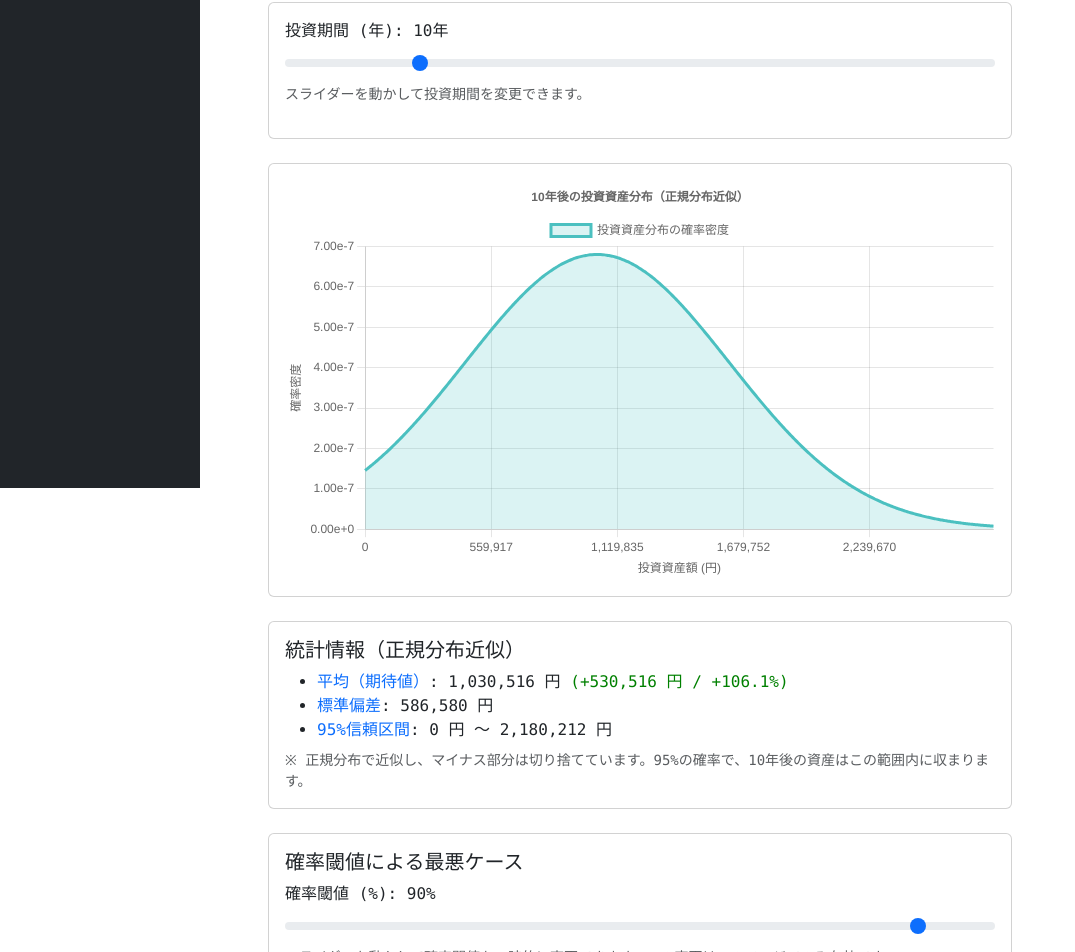
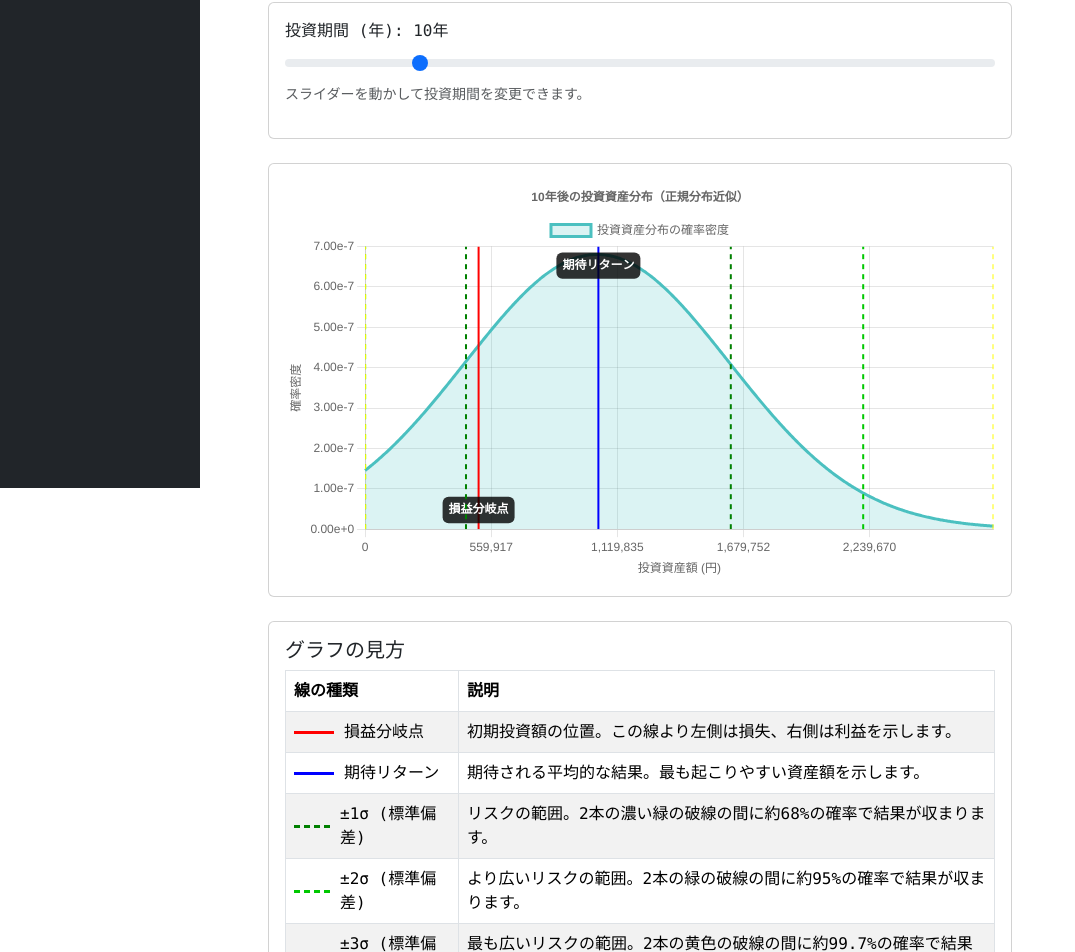
Before and after one commit to osawa-koki/investment-good-sleep-line, a Next.js app: page /distribution in a window 1280 px wide. Shown: the part 312-1264 px from the top of the page, without its empty margins (0-1075 px from the left). Built offline with nearby package versions, Linux system fonts and the light colour scheme.

Commit message:
損益分岐点を描く

```diff
--- a/app/distribution/page.tsx
+++ b/app/distribution/page.tsx
@@ -14,6 +14,7 @@ import {
   Legend,
   Filler
 } from 'chart.js'
+import annotationPlugin from 'chartjs-plugin-annotation'
 import { Line } from 'react-chartjs-2'
 
 import { useSettings } from '@/contexts/SettingsContext'
@@ -33,7 +34,8 @@ ChartJS.register(
   Title,
   Tooltip,
   Legend,
-  Filler
+  Filler,
+  annotationPlugin
 )
 
 export default function DistributionPage (): React.JSX.Element {
@@ -61,6 +63,24 @@ export default function DistributionPage (): React.JSX.Element {
     return generateNormalDistributionData(mean, stdDev, 300, 3)
   }, [mean, stdDev])
 
+  // 損益分岐点（初期投資額）のインデックスを見つける
+  const breakEvenIndex = distributionData.findIndex(d => d.x >= investmentAmount)
+
+  // 期待リターン（平均値）のインデックスを見つける
+  const expectedReturnIndex = distributionData.findIndex(d => d.x >= mean)
+
+  // ±1σのインデックスを見つける
+  const plusOneSigmaIndex = distributionData.findIndex(d => d.x >= mean + stdDev)
+  const minusOneSigmaIndex = distributionData.findIndex(d => d.x >= mean - stdDev)
+
+  // ±2σのインデックスを見つける
+  const plusTwoSigmaIndex = distributionData.findIndex(d => d.x >= mean + 2 * stdDev)
+  const minusTwoSigmaIndex = distributionData.findIndex(d => d.x >= mean - 2 * stdDev)
+
+  // ±3σのインデックスを見つける
+  const plusThreeSigmaIndex = distributionData.findIndex(d => d.x >= mean + 3 * stdDev)
+  const minusThreeSigmaIndex = distributionData.findIndex(d => d.x >= mean - 3 * stdDev)
+
   // Chart.js用のデータ形式に変換
   const chartData = {
     labels: distributionData.map(d => d.x.toFixed(0)),
@@ -87,6 +107,100 @@ export default function DistributionPage (): React.JSX.Element {
       title: {
         display: true,
         text: `${years}年後の投資資産分布（正規分布近似）`
+      },
+      annotation: {
+        annotations: {
+          breakEvenLine: {
+            type: 'line' as const,
+            xMin: breakEvenIndex,
+            xMax: breakEvenIndex,
+            borderColor: 'rgb(255, 0, 0)',
+            borderWidth: 2,
+            label: {
+              display: true,
+              content: '損益分岐点',
+              position: 'start' as const
+            }
+          },
+          expectedReturnLine: {
+            type: 'line' as const,
+            xMin: expectedReturnIndex,
+            xMax: expectedReturnIndex,
+            borderColor: 'rgb(0, 0, 255)',
+            borderWidth: 2,
+            label: {
+              display: true,
+              content: '期待リターン',
+              position: 'end' as const
+            }
+          },
+          plusOneSigmaLine: {
+            type: 'line' as const,
+            xMin: plusOneSigmaIndex,
+            xMax: plusOneSigmaIndex,
+            borderColor: 'rgb(0, 128, 0)',
+            borderWidth: 2,
+            borderDash: [5, 5],
+            label: {
+              display: false
+            }
+          },
+          minusOneSigmaLine: {
+            type: 'line' as const,
+            xMin: minusOneSigmaIndex,
+            xMax: minusOneSigmaIndex,
+            borderColor: 'rgb(0, 128, 0)',
+            borderWidth: 2,
+            borderDash: [5, 5],
+            label: {
+              display: false
+            }
+          },
+          plusTwoSigmaLine: {
+            type: 'line' as const,
+            xMin: plusTwoSigmaIndex,
+            xMax: plusTwoSigmaIndex,
+            borderColor: 'rgb(0, 200, 0)',
+            borderWidth: 2,
+            borderDash: [5, 5],
+            label: {
+              display: false
+            }
+          },
+          minusTwoSigmaLine: {
+            type: 'line' as const,
+            xMin: minusTwoSigmaIndex,
+            xMax: minusTwoSigmaIndex,
+            borderColor: 'rgb(0, 200, 0)',
+            borderWidth: 2,
+            borderDash: [5, 5],
+            label: {
+              display: false
+            }
+          },
+          plusThreeSigmaLine: {
+            type: 'line' as const,
+            xMin: plusThreeSigmaIndex,
+            xMax: plusThreeSigmaIndex,
+            borderColor: 'rgb(255, 255, 0)',
+            borderWidth: 2,
+            borderDash: [5, 5],
+            label: {
+              display: false
+            }
+          },
+          minusThreeSigmaLine: {
+            type: 'line' as const,
+            xMin: minusThreeSigmaIndex,
+            xMax: minusThreeSigmaIndex,
+            borderColor: 'rgb(255, 255, 0)',
+            borderWidth: 2,
+            borderDash: [5, 5],
+            label: {
+              display: false
+            }
+          }
+        }
       },
       tooltip: {
         callbacks: {
@@ -217,6 +331,95 @@ export default function DistributionPage (): React.JSX.Element {
 
       <Card className="mb-4">
         <Card.Body>
+          <h5>グラフの見方</h5>
+          <Table striped bordered>
+            <thead>
+              <tr>
+                <th>線の種類</th>
+                <th>説明</th>
+              </tr>
+            </thead>
+            <tbody>
+              <tr>
+                <td>
+                  <div style={{ display: 'flex', alignItems: 'center' }}>
+                    <div style={{
+                      width: '40px',
+                      height: '3px',
+                      backgroundColor: 'rgb(255, 0, 0)',
+                      marginRight: '10px'
+                    }}></div>
+                    損益分岐点
+                  </div>
+                </td>
+                <td>初期投資額の位置。この線より左側は損失、右側は利益を示します。</td>
+              </tr>
+              <tr>
+                <td>
+                  <div style={{ display: 'flex', alignItems: 'center' }}>
+                    <div style={{
+                      width: '40px',
+                      height: '3px',
+                      backgroundColor: 'rgb(0, 0, 255)',
+                      marginRight: '10px'
+                    }}></div>
+                    期待リターン
+                  </div>
+                </td>
+                <td>期待される平均的な結果。最も起こりやすい資産額を示します。</td>
+              </tr>
+              <tr>
+                <td>
+                  <div style={{ display: 'flex', alignItems: 'center' }}>
+                    <div style={{
+                      width: '40px',
+                      height: '3px',
+                      backgroundColor: 'transparent',
+                      borderTop: '3px dashed rgb(0, 128, 0)',
+                      marginRight: '10px'
+                    }}></div>
+                    ±1σ (標準偏差)
+                  </div>
+                </td>
+                <td>リスクの範囲。2本の濃い緑の破線の間に約68%の確率で結果が収まります。</td>
+              </tr>
+              <tr>
+                <td>
+                  <div style={{ display: 'flex', alignItems: 'center' }}>
+                    <div style={{
+                      width: '40px',
+                      height: '3px',
+                      backgroundColor: 'transparent',
+                      borderTop: '3px dashed rgb(0, 200, 0)',
+                      marginRight: '10px'
+                    }}></div>
+                    ±2σ (標準偏差)
+                  </div>
+                </td>
+                <td>より広いリスクの範囲。2本の緑の破線の間に約95%の確率で結果が収まります。</td>
+              </tr>
+              <tr>
+                <td>
+                  <div style={{ display: 'flex', alignItems: 'center' }}>
+                    <div style={{
+                      width: '40px',
+                      height: '3px',
+                      backgroundColor: 'transparent',
+                      borderTop: '3px dashed rgb(255, 255, 0)',
+                      marginRight: '10px'
+                    }}></div>
+                    ±3σ (標準偏差)
+                  </div>
+                </td>
+                <td>最も広いリスクの範囲。2本の黄色の破線の間に約99.7%の確率で結果が収まります。</td>
+              </tr>
+            </tbody>
+          </Table>
+        </Card.Body>
+      </Card>
+
+      <Card className="mb-4">
+        <Card.Body>
           <h5>統計情報（正規分布近似）</h5>
           <ul className="mb-0">
             <li>
--- a/package.json
+++ b/package.json
@@ -25,6 +25,7 @@
     "@types/node": "^24.10.1",
     "bootstrap": "^5.3.8",
     "chart.js": "^4.5.1",
+    "chartjs-plugin-annotation": "^3.1.0",
     "next": "^16.0.3",
     "react": "^18.3.1",
     "react-bootstrap": "^2.10.10",
```
Also changed, not shown: 1 other file (tests, documents, lock files or other folders).
